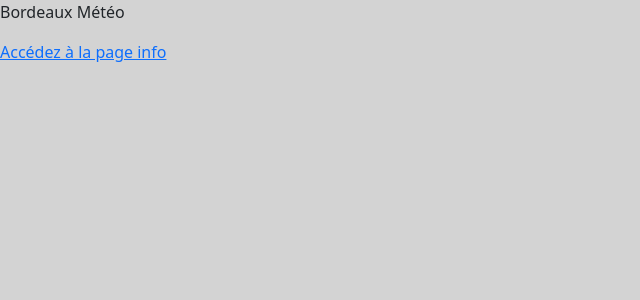
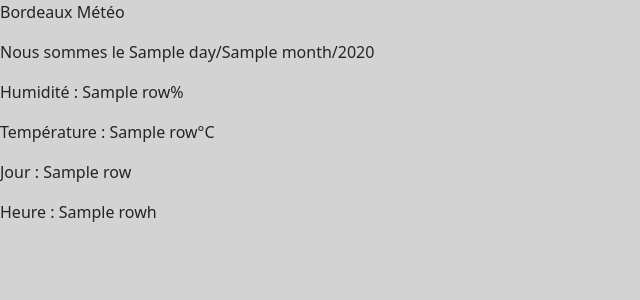
Before and after one commit to kitaah/Bordeaux_Meteo, a Flask app: template templates/index.html in a window 1280 px wide. Shown: the top 300 px of the page, without its empty margins (0-640 px from the left). Run offline with Flask 2, Linux system fonts and the light colour scheme; the template is opened without the code that fills it: most values are stand-ins (such as "Sample title", 1, 10 or a date in 2020); some libraries are stand-ins or nearby versions.

Commit message:
Mise à jour

```diff
--- a/app.py
+++ b/app.py
@@ -1,23 +1,38 @@
 from flask import Flask, render_template, request, redirect, url_for, session
+from flask_mysqldb import MySQL
+import MySQLdb.cursors
 import datetime
 
 app = Flask(__name__)
 
+def __database_connection() :
+    HEX_SEC_KEY = 'a%45#AmllpoRF2FT(5n%'
+    app.config['MYSQL_HOST'] = 'localhost'
+    app.config['MYSQL_USER'] = 'bordeaux_meteo'
+    app.config['MYSQL_PASSWORD'] = 'ch.LOOD2.t37'
+    app.config['MYSQL_DB'] = 'bordeaux_meteo'
+    app.config['SECRET_KEY'] = HEX_SEC_KEY
+
+def access_database_connection() :
+    return __database_connection()
+
+access_database_connection()
+
+mysql = MySQL(app)
+
 @app.route("/")
 def __main_page():
-    return render_template("index.html")
-def access_main_page():
-    return __main_page()
-
-@app.route("/info")
-def __info_page():
     date_day = datetime.datetime.now()
     y = date_day.year
     m = date_day.month
     d = date_day.day
-    return render_template("info.html", year = y, month = m, day = d)
-def access_info_page():
-    return __info_page()
+    cur = mysql.connection.cursor()
+    cur.execute("SELECT * FROM releve")
+    data = cur.fetchall()
+    cur.close()
+    return render_template("index.html", year = y, month = m, day = d, releves = data)
+def access_main_page():
+    return __main_page()
 
 @app.errorhandler(404)
 def __404_page(error):
--- a/templates/index.html
+++ b/templates/index.html
@@ -2,7 +2,11 @@
 {% block title %} Home {% endblock %}
 
 {% block body %}
-    <nav id="navbar">
-        <a href="{{ url_for('__info_page') }}">Accédez à la page info</a>
-    </nav>
+<p>Nous sommes le {{ day }}/{{ month }}/{{ year }}</p>
+{% for row in releves %}
+<p>Humidité : {{ row.2 }}%</p>
+<p>Température : {{ row.3 }}°C</p>
+<p>Jour : {{ row.5 }}</p>
+<p>Heure : {{ row.6 }}h</p>
+{% endfor %}
 {% endblock %}
--- a/templates/info.html
+++ /dev/null
@@ -1,6 +0,0 @@
-{% extends "layout.html" %} <!-- Indiquer le template de base, on prolonge le template base.html -->
-
-    {% block body %}
-    <h1>Date du jour :</h1>
-    <p>{{ day }}/{{ month }}/{{ year }}</p>
-    {% endblock %}
```
